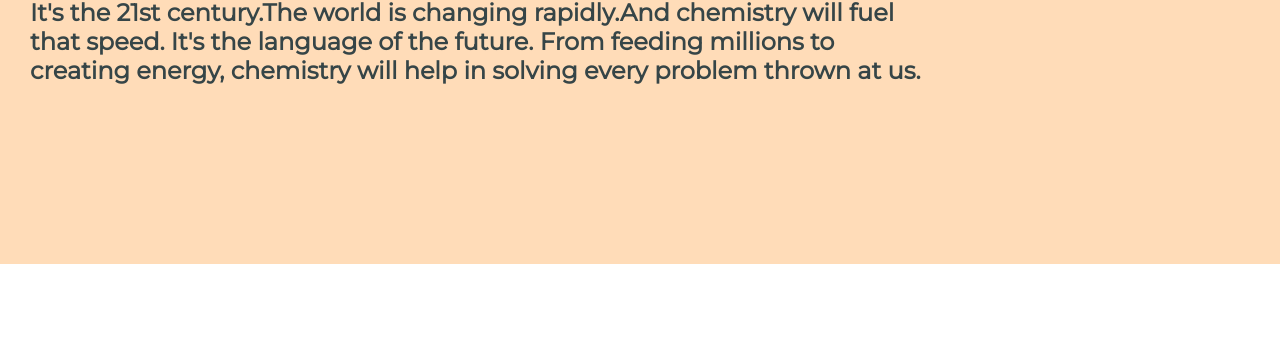
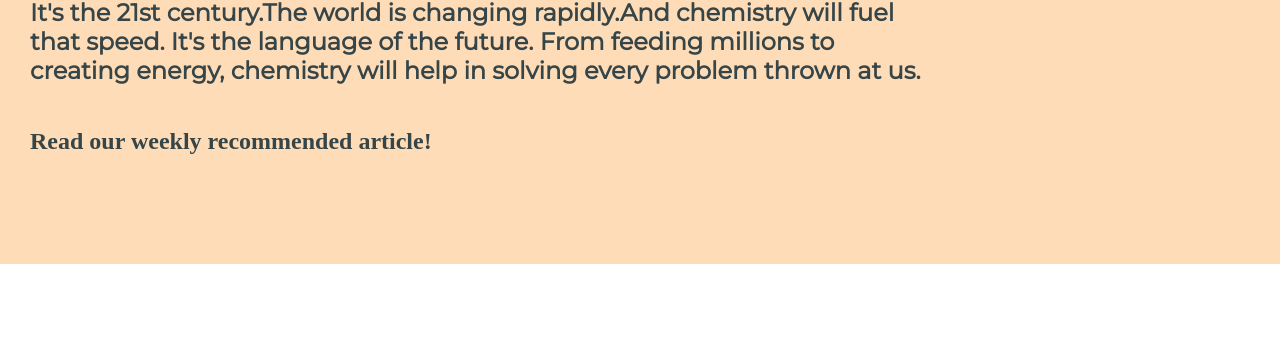
Before and after one commit to aanya007/worldofchem, a plain HTML site: page index.html in a window 1280 px wide. Shown: the part 226-568 px from the top of the page. Drawn offline with Linux system fonts and the light colour scheme.

Commit message:
Update styles.css

```diff
--- a/styles.css
+++ b/styles.css
@@ -82,8 +82,6 @@ margin-bottom: 200px;
 .sd{
   padding-top: 20px;
   font-size: 3rem;
-  position:absolute;
-  top: 900px;
 }
 
 #about{
```
